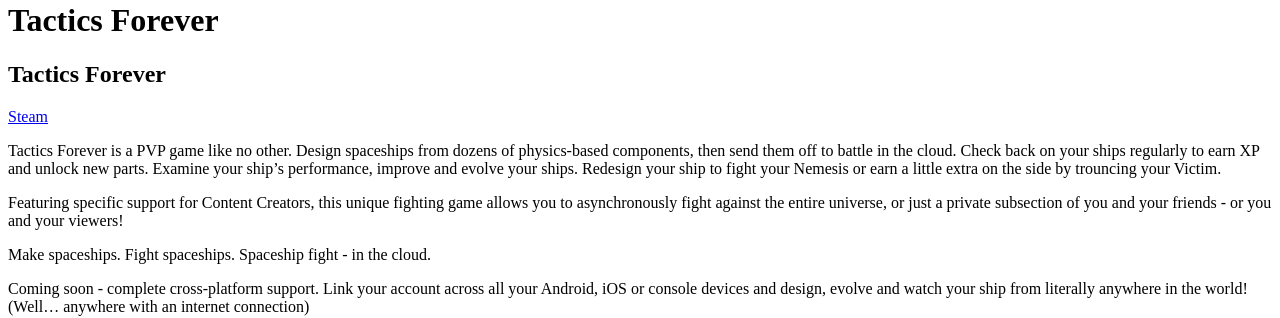
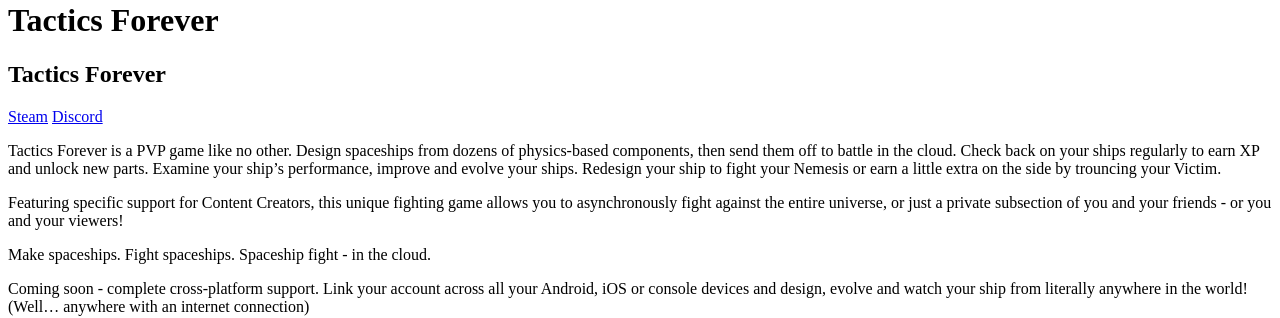
Before and after one commit to ProjectorGames/projectorgames.github.io, a Jekyll site: the page built from games/tacticsforever.md, in a window 1280 px wide. Shown: the part 185-503 px from the top of the page. Built offline with Jekyll 4.4.1, drawn with Linux system fonts in a browser that asks for light colours.

Commit message:
Discord links

```diff
--- a/games/tacticsforever.md
+++ b/games/tacticsforever.md
@@ -6,6 +6,7 @@
 ## Tactics Forever
 
 [Steam](http://store.steampowered.com/app/413120/Tactics_Forever/)
+[Discord](https://discord.gg/7gCrZSV)
 
 Tactics Forever is a PVP game like no other. Design spaceships from dozens of physics-based components, then send them off to battle in the cloud. Check back on your ships regularly to earn XP and unlock new parts. Examine your ship's performance, improve and evolve your ships. Redesign your ship to fight your Nemesis or earn a little extra on the side by trouncing your Victim.
 
```
Also changed, not shown: games/fortresscraft.md (+1 -0 lines).
